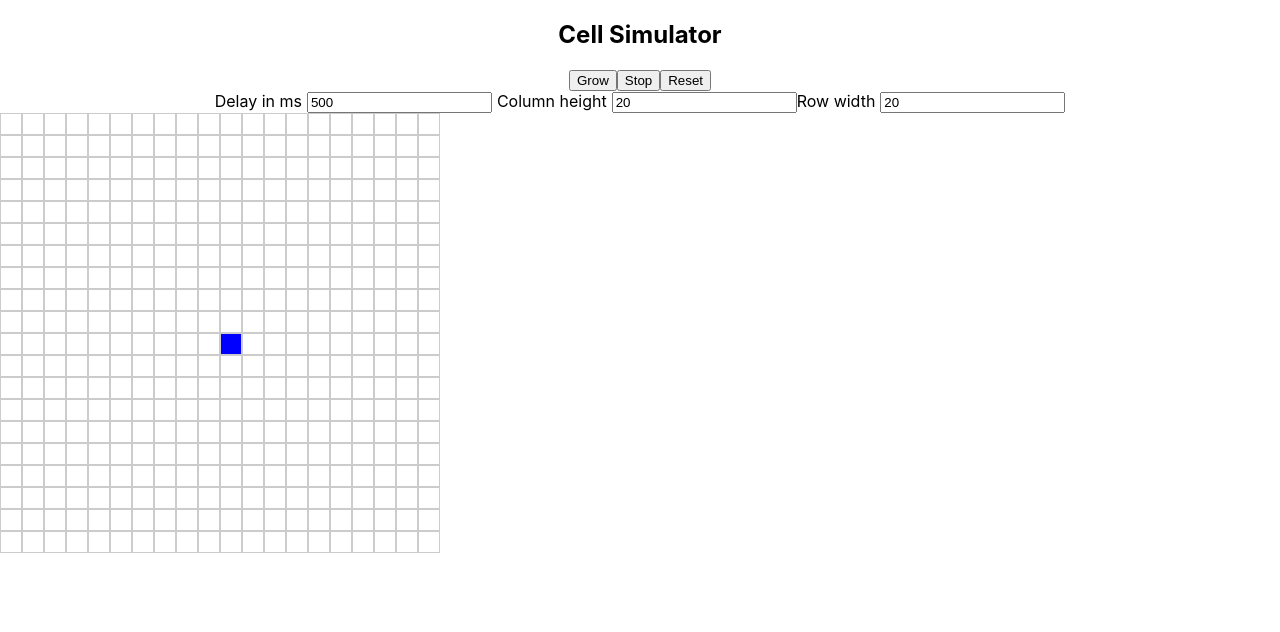
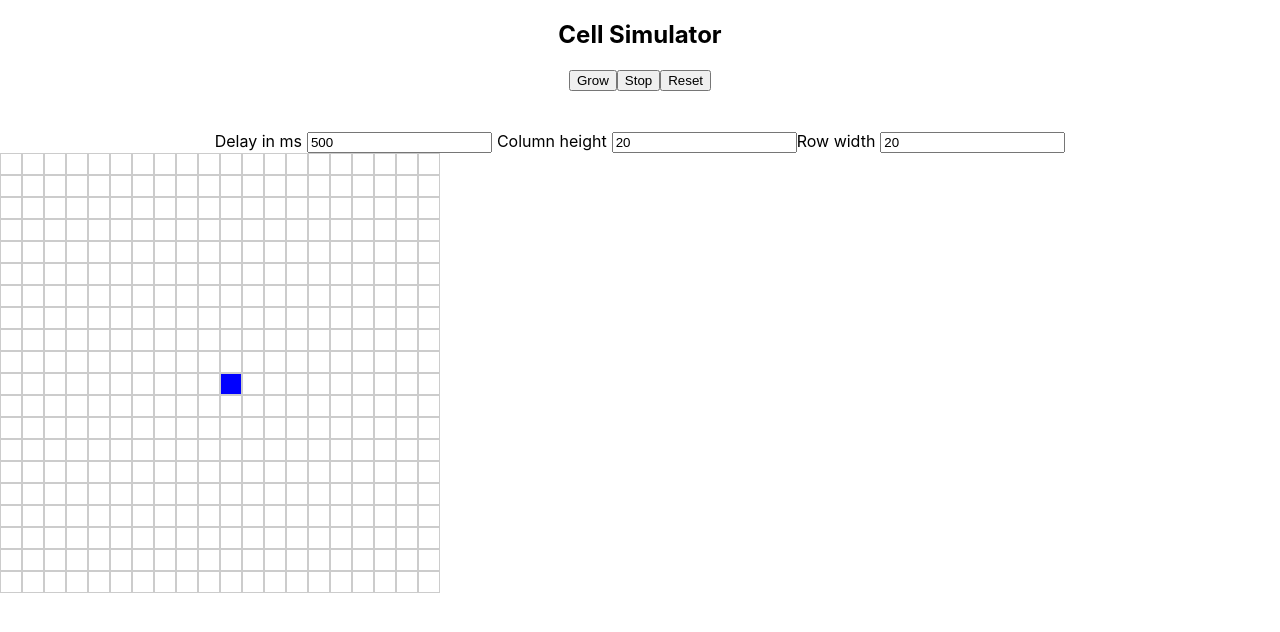
Before and after one commit to SimonHumber/cell-sim, a React (Create React App) app: page / in a window 1280 px wide. Shown: the top 632 px of the page. Built offline with nearby package versions, Linux system fonts and the light colour scheme.

Commit message:
add message for when sim has started

```diff
--- a/src/components/Grid.tsx
+++ b/src/components/Grid.tsx
@@ -85,6 +85,13 @@ const Grid = () => {
       <button onClick={onStartClick}>Grow</button>
       <button onClick={onStopClick}>Stop</button>
       <button onClick={onResetClick}>Reset</button>
+      {isRunning ? (
+        <div>Sim running</div>
+      ) : (
+        <div>
+          <br />
+        </div>
+      )}
       <br />
       <label>Delay in ms</label>
       <input
```
